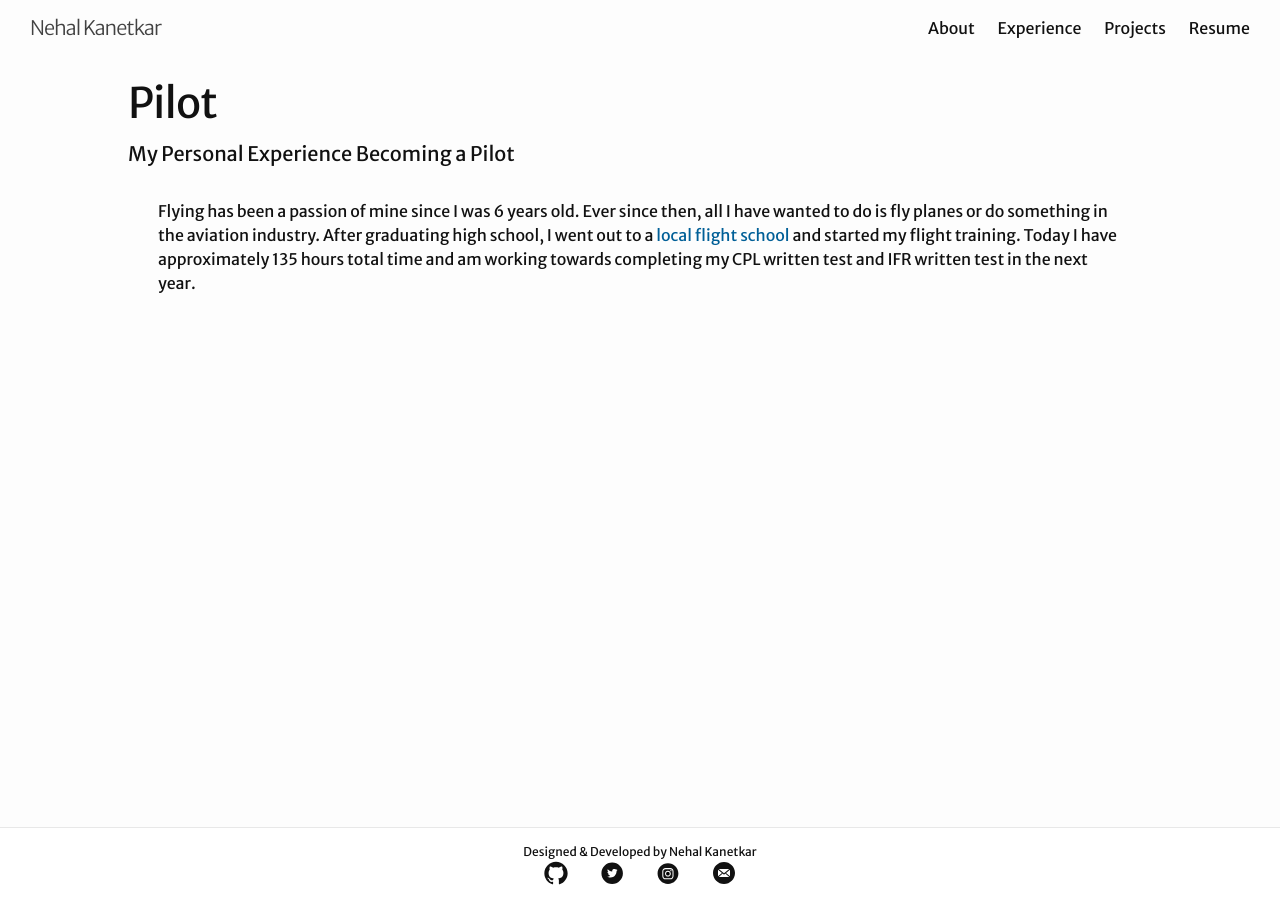
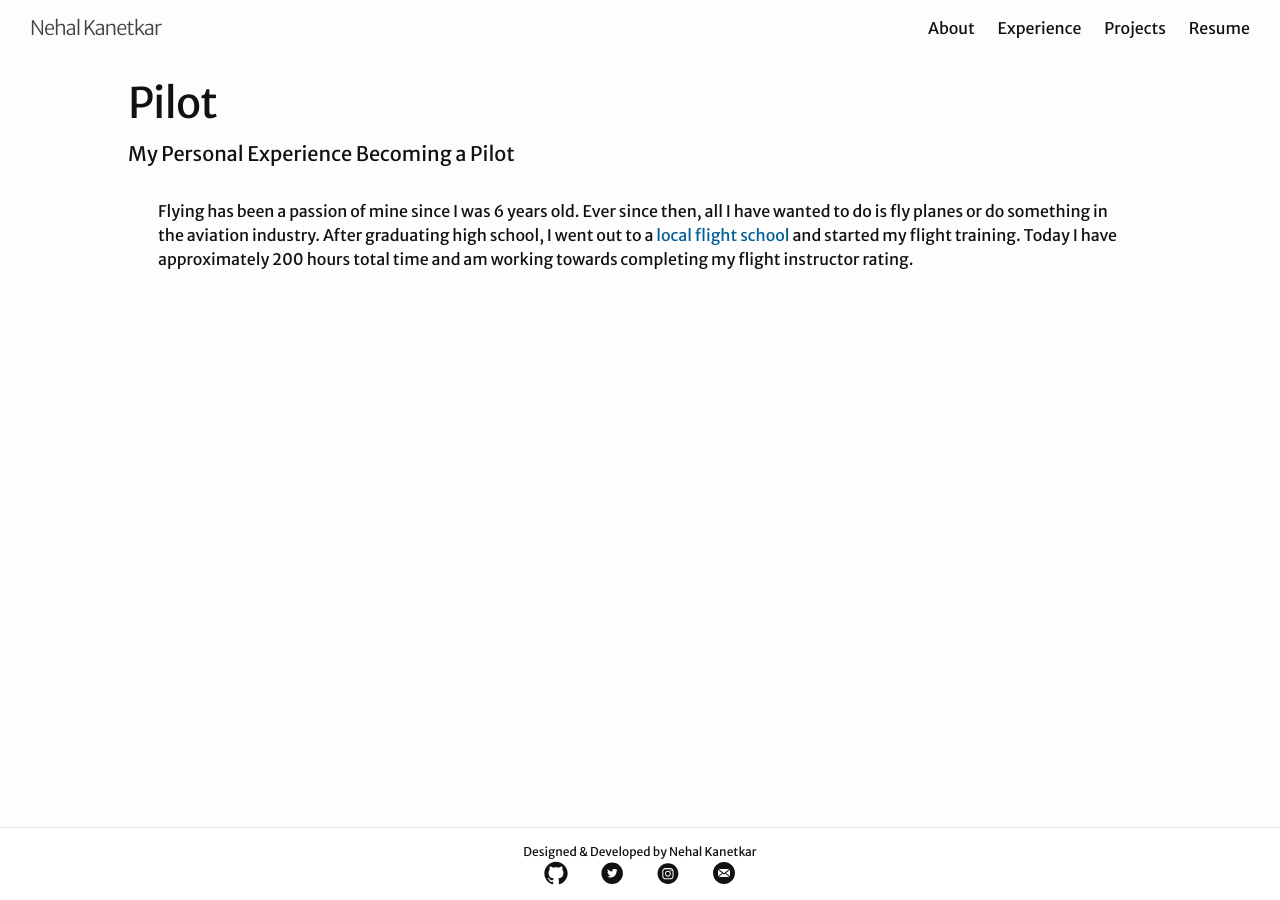
Before and after one commit to nkanetka/nkanetka.github.io, a Jekyll site: the page built from _posts/2013-06-28-pilot.markdown, in a window 1280 px wide. Built offline with Jekyll 4.4.1, drawn with Linux system fonts in a browser that asks for light colours.

Commit message:
Update resume and pilot information

```diff
--- a/_posts/2013-06-28-pilot.markdown
+++ b/_posts/2013-06-28-pilot.markdown
@@ -11,6 +11,6 @@ dates: "June 2013 to Present"
 permalink: /projects/pilot/
 ---
 
-Flying has been a passion of mine since I was 6 years old. Ever since then, all I have wanted to do is fly planes or do something in the aviation industry. After graduating high school, I went out to a [local flight school][wwfc]{:target="_blank"} and started my flight training. Today I have approximately 135 hours total time and am working towards completing my CPL written test and IFR written test in the next year.
+Flying has been a passion of mine since I was 6 years old. Ever since then, all I have wanted to do is fly planes or do something in the aviation industry. After graduating high school, I went out to a [local flight school][wwfc]{:target="_blank"} and started my flight training. Today I have approximately 200 hours total time and am working towards completing my flight instructor rating.
 
 [wwfc]: http://www.wwfc.ca/
```
Also changed, not shown: 1 other file.
